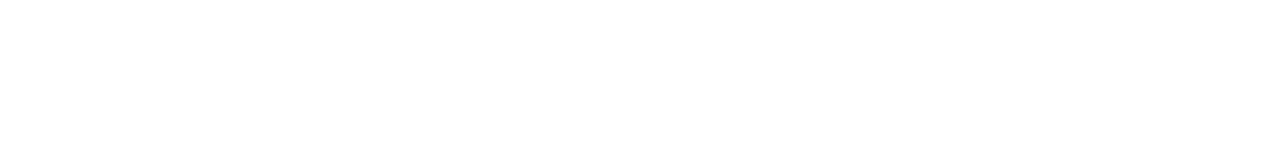
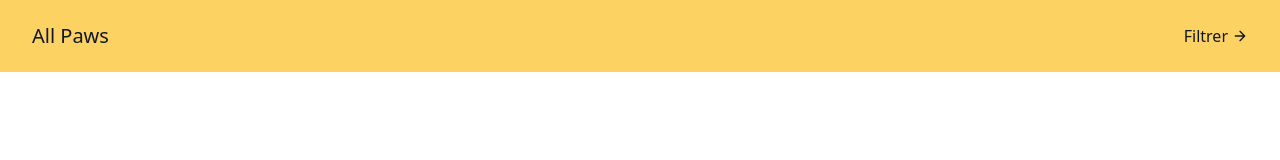
Before and after one commit to Taouil-abdo/Workshop-PaloAlto, a website: page index.html in a window 1280 px wide. Drawn offline with Linux system fonts and the light colour scheme.

Commit message:
add the header structure and it's style

```diff
--- a/index.html
+++ b/index.html
@@ -4,9 +4,31 @@
     <meta charset="UTF-8" />
     <meta name="viewport" content="width=device-width, initial-scale=1.0" />
     <link rel="stylesheet" href="./src/output.css" />
+    <link rel="stylesheet" href="./src/style.css" />
     <title>All Paws workshop</title>
   </head>
   <body>
+    <header class="text-gray-600 body-font">
+      <div class="container mx-auto flex flex-wrap p-5 flex-col md:flex-row items-center">
+         <a class="flex title-font font-medium items-center text-gray-900 mb-4 md:mb-0">
+        <!-- <svg xmlns="http://www.w3.org/2000/svg" fill="none" stroke="currentColor" stroke-linecap="round" stroke-linejoin="round" stroke-width="2" class="w-10 h-10 text-white p-2 bg-indigo-500 rounded-full" viewBox="0 0 24 24">
+            <path d="M12 2L2 7l10 5 10-5-10-5zM2 17l10 5 10-5M2 12l10 5 10-5"></path>
+          </svg> -->
+          <span class="ml-3 text-xl">All Paws</span>
+        </a>
+        <nav class="md:ml-auto flex flex-wrap items-center text-base justify-center">
+          <!-- <a class="mr-5 hover:text-gray-900">First Link</a>
+          <a class="mr-5 hover:text-gray-900">Second Link</a>
+          <a class="mr-5 hover:text-gray-900">Third Link</a>
+          <a class="mr-5 hover:text-gray-900">Fourth Link</a> -->
+        </nav>
+        <button  class=" text-gray-900 inline-flex items-center g-amber-800 border-0 py-1 px-3 focus:outline-none hover:bg-amber-800 rounded text-base mt-4 md:mt-0">Filtrer
+          <svg fill="none" stroke="currentColor" stroke-linecap="round" stroke-linejoin="round" stroke-width="2" class="w-4 h-4 ml-1" viewBox="0 0 24 24">
+            <path d="M5 12h14M12 5l7 7-7 7"></path>
+          </svg>
+        </button>
+      </div>
+    </header>
 
   </body>
 </html>
--- /dev/null
+++ b/src/style.css
@@ -0,0 +1,6 @@
+header{
+    background-color: rgb(252, 211, 98);
+}
+#btn{
+  margin-right: 700px;
+}
```
Also changed, not shown: src/output.css.
